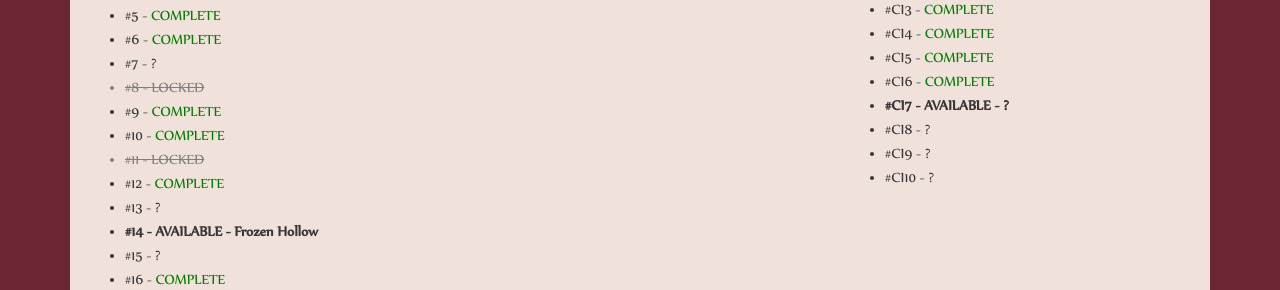
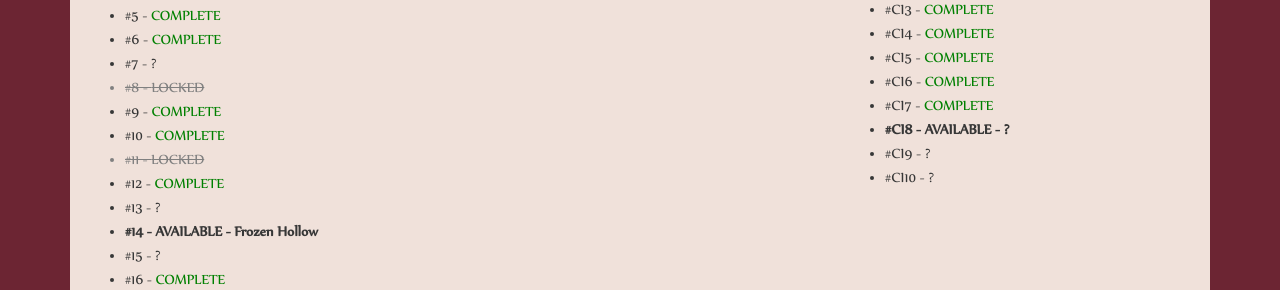
Before and after one commit to Divegato/gloomhaven-travel-log, a Jekyll site: the page built from index.html, in a window 1280 px wide. Shown: the part 1072-1362 px from the top of the page. Built offline with Jekyll 4.4.1, drawn with Linux system fonts in a browser that asks for light colours; nearby versions of some CDN libraries; some web fonts are replaced.

Commit message:
Ja Boiz - #CI7 Complete

```diff
--- a/_data/missions.json
+++ b/_data/missions.json
@@ -233,14 +233,14 @@
         },
         {
             "number": "CI7",
-            "name": "?",
-            "status": "available",
+            "name": "The Chase",
+            "status": "complete",
             "campaign": "Capital Intrigue"
         },
         {
             "number": "CI8",
             "name": "?",
-            "status": "unknown",
+            "status": "available",
             "campaign": "Capital Intrigue"
         },
         {
```
Also changed, not shown: images/enemies/bandit-archer.jpg (added), 1 other file.
